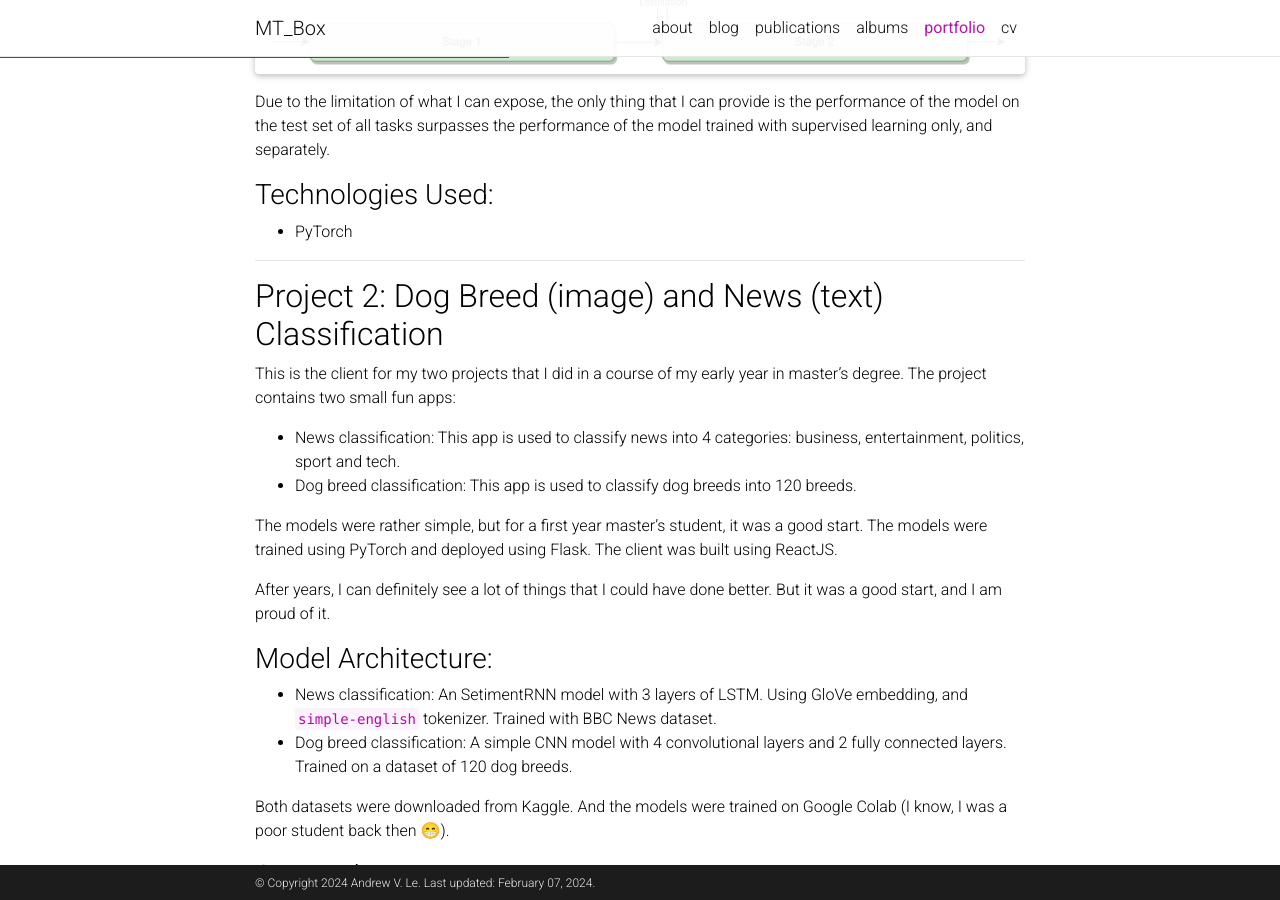
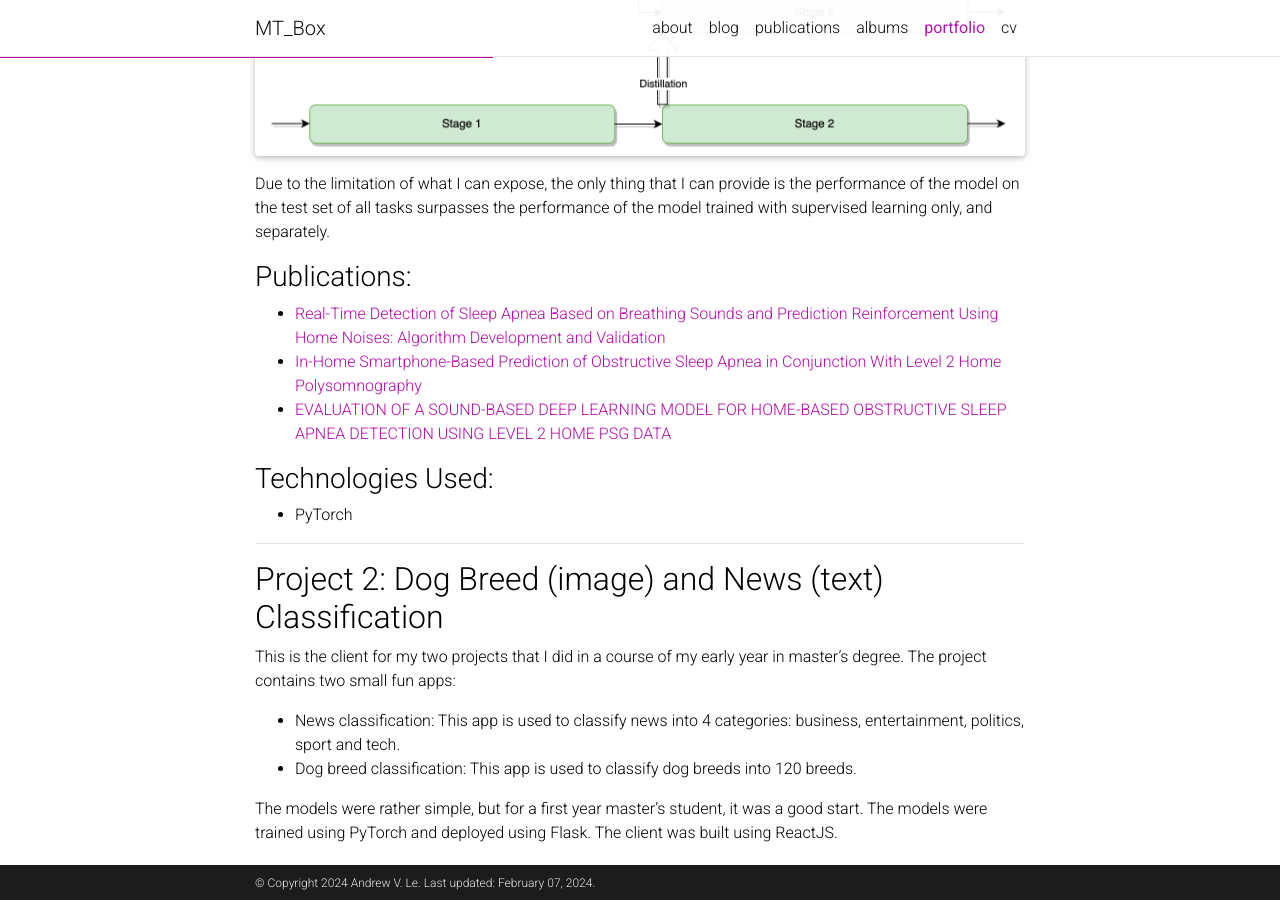
Before and after one commit to levulinh/levulinh.github.io, a Jekyll site: the page built from _pages/drewfolio.md, in a window 1280 px wide and 900 px high, scrolled down 3391 px. Built offline with Jekyll 4.4.1, drawn with Linux system fonts in a browser that asks for light colours; full-size pictures stand in for the smaller copies a plugin makes; comment, search, counter and statistics services are not loaded; a style sheet for code colours, icons or effects is not loaded; some of the changed text lies outside the part shown.

Commit message:
Add publications to drewfolio.md

```diff
--- a/_pages/drewfolio.md
+++ b/_pages/drewfolio.md
@@ -33,6 +33,9 @@ the problem of graph saturation, and increasing the receptive field of the model
 |---------|-------------|
 | RAG-GAT | 83.07% |
 | **Ours** | **90.02%** |
+
+### Pulication:
+[Dynamic Graph Neural Network for Super-Pixel Image Classification](https://ieeexplore.ieee.org/abstract/document/9621101)
 
 ### Technologies Used:
 - PyTorch
@@ -97,6 +100,11 @@ I moved the distillation loss to the beginning of the split heads, so that the m
 </div>
 
 Due to the limitation of what I can expose, the only thing that I can provide is the performance of the model on the test set of all tasks surpasses the performance of the model trained with supervised learning only, and separately.
+
+### Publications:
+- [Real-Time Detection of Sleep Apnea Based on Breathing Sounds and Prediction Reinforcement Using Home Noises: Algorithm Development and Validation](https://www.jmir.org/2023/1/e44818/)
+- [In-Home Smartphone-Based Prediction of Obstructive Sleep Apnea in Conjunction With Level 2 Home Polysomnography](https://jamanetwork.com/journals/jamaotolaryngology/article-abstract/2812069)
+- [EVALUATION OF A SOUND-BASED DEEP LEARNING MODEL FOR HOME-BASED OBSTRUCTIVE SLEEP APNEA DETECTION USING LEVEL 2 HOME PSG DATA](https://journal.chestnet.org/article/S0012-3692(23)05087-0/fulltext)
 
 ### Technologies Used:
 
```
